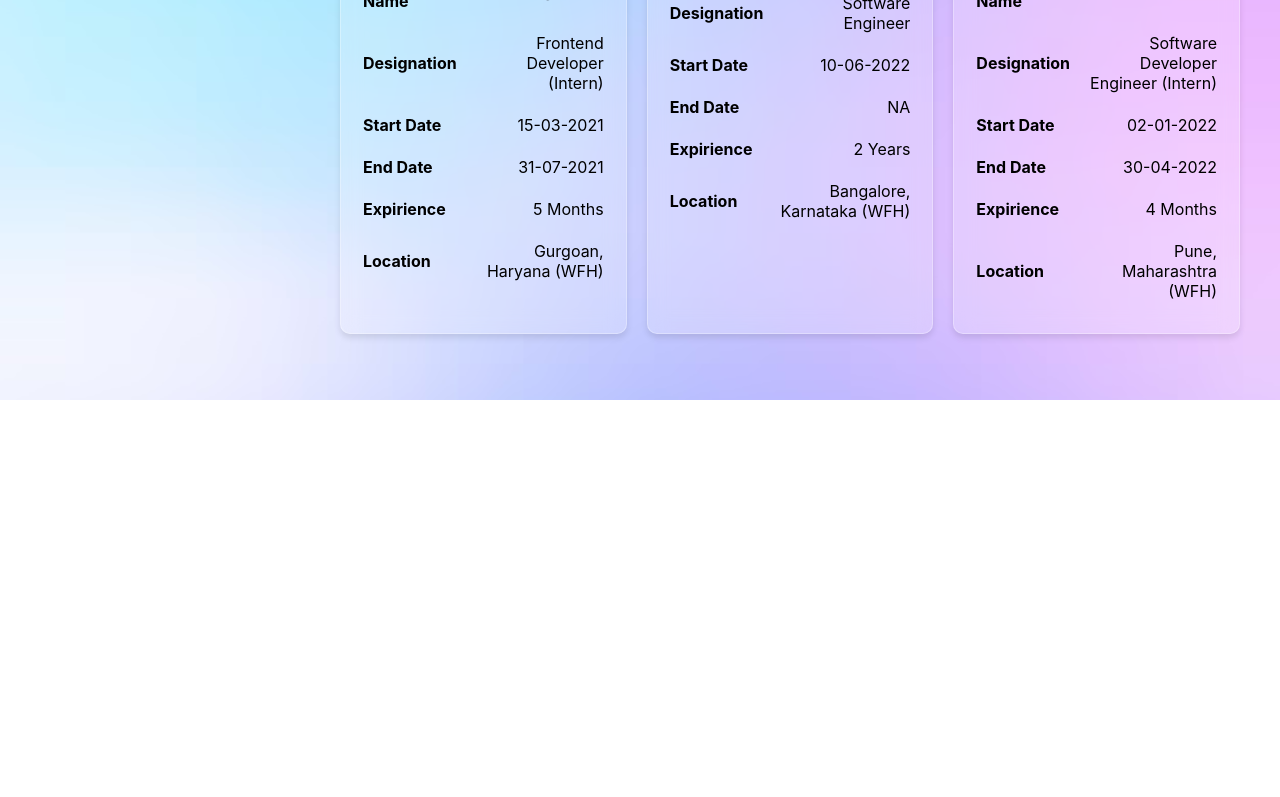
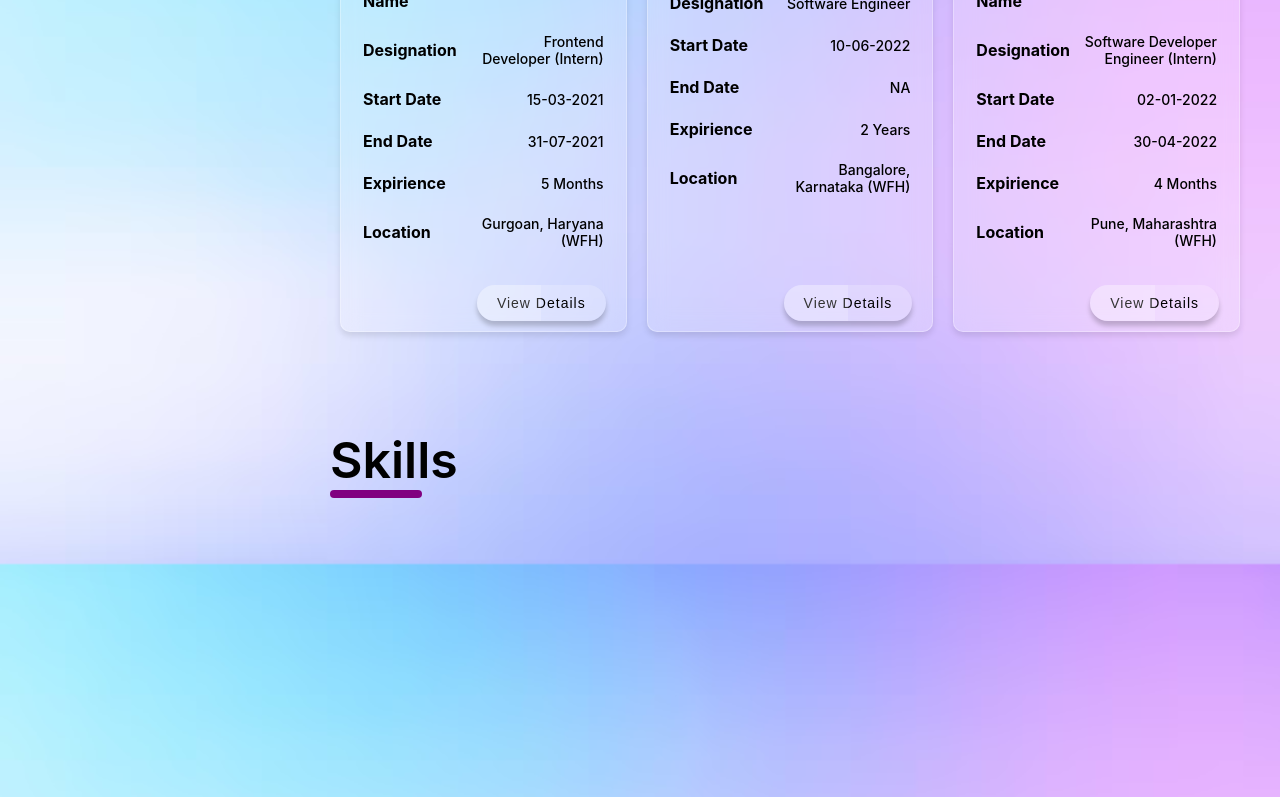
Before and after one commit to amit1884/MyPortfolio, a React (Create React App) app: page / in a window 1280 px wide. Shown: the part 2000-2797 px from the top of the page. Before the commit the page ends 2400 px from the top, so only its background shows below. Built offline with nearby package versions, Linux system fonts and the light colour scheme.

Commit message:
basic layout done

```diff
--- a/src/App.js
+++ b/src/App.js
@@ -6,6 +6,8 @@ import { useEffect } from "react";
 import Aos from "aos";
 import "aos/dist/aos.css";
 import WorkExpirience from "./sections/WorkExpirience/WorkExpirience";
+import Projects from "./sections/Projects/Projects";
+import Skills from "./sections/Skills/Skills";
 function App() {
   Aos.init();
   return (
@@ -15,6 +17,8 @@ function App() {
         <Home />
         <About />
         <WorkExpirience />
+        <Skills/>
+        <Projects/>
       </div>
     </div>
   );
--- /dev/null
+++ b/src/components/Button/GlassButton.js
@@ -0,0 +1,15 @@
+import React from "react";
+import './button.scss'
+function GlassButton({ text, onClick }) {
+  return (
+    <button onClick={onClick && onClick} className="glass-btn">
+      <span></span>
+      <span></span>
+      <span></span>
+      <span></span>
+      {text}
+    </button>
+  );
+}
+
+export default GlassButton;
--- /dev/null
+++ b/src/components/Button/button.scss
@@ -0,0 +1,101 @@
+.glass-btn {
+  position: relative;
+  padding: 10px 20px;
+  text-decoration: none;
+  color: #000;
+  font-size: 14px;
+  overflow: hidden;
+  border:none;
+  outline:none;
+  background: rgba(255, 255, 255, 0.2);
+  box-shadow: 0 5px 5px rgba(0, 0, 0, 0.2);
+  border-radius: 20px;
+  letter-spacing: 1px;
+  cursor: pointer;
+  &:before {
+    content: "";
+    position: absolute;
+    top: 0;
+    left: 0;
+    width: 50%;
+    height: 100%;
+    background: rgba(255, 255, 255, 0.2);
+  }
+  &:after {
+    content: "";
+    position: absolute;
+    top: 0;
+    left: -100%;
+    width: 100%;
+    height: 100%;
+    background: linear-gradient(
+      90deg,
+      transparent,
+      rgba(255, 255, 255, 0.4),
+      transparent
+    );
+    transition: 0.5s;
+    transition-delay: 0.5s;
+  }
+  &:hover:after {
+    left: 100%;
+  }
+  span {
+    position: absolute;
+    display: block;
+    transition: 0.5s ease;
+    &:nth-child(1) {
+      top: 0;
+      left: 0;
+      width: 0;
+      height: 1px;
+      background: #fff;
+    }
+  }
+}
+
+.glass-btn:hover span:nth-child(1) {
+  width: 100%;
+  height: 1px;
+  transform: translateX(100%);
+}
+
+.glass-btn span:nth-child(2) {
+  top: 0;
+  left: 0;
+  width: 1px;
+  height: 0;
+  background: #fff;
+}
+
+.glass-btn:hover span:nth-child(2) {
+  height: 100%;
+  transform: translateY(100%);
+}
+
+.glass-btn span:nth-child(3) {
+  bottom: 0;
+  right: 0;
+  width: 0;
+  height: 1px;
+  background: #fff;
+}
+
+.glass-btn:hover span:nth-child(3) {
+  width: 100%;
+  height: 1px;
+  transform: translateX(-100%);
+}
+
+.glass-btn span:nth-child(4) {
+  bottom: 0;
+  right: 0;
+  width: 1px;
+  height: 0;
+  background: #fff;
+}
+
+.glass-btn:hover span:nth-child(4) {
+  height: 100%;
+  transform: translateY(-100%);
+}
--- a/src/components/Navbar/navbar.scss
+++ b/src/components/Navbar/navbar.scss
@@ -6,6 +6,7 @@
     background-color: #000;
     color:#fff;
     height: 100vh;
+    z-index:999;
 }
 .nav-header{
     display: flex;
--- /dev/null
+++ b/src/sections/Projects/Projects.js
@@ -0,0 +1,15 @@
+import React from "react";
+import { Element } from "react-scroll";
+import SectionHeading from "../../components/SectionHeading/SectionHeading";
+import './projects.scss'
+function Projects() {
+  return (
+    <Element name="projects" className="section">
+      <div className="project-section">
+        <SectionHeading text="Projects" />
+      </div>
+    </Element>
+  );
+}
+
+export default Projects;
--- /dev/null
+++ b/src/sections/Projects/projects.scss
@@ -0,0 +1,3 @@
+.project-section{
+    padding:30px;
+}
--- /dev/null
+++ b/src/sections/Skills/Skills.js
@@ -0,0 +1,15 @@
+import React from 'react'
+import { Element } from 'react-scroll'
+import SectionHeading from '../../components/SectionHeading/SectionHeading'
+import './skills.scss'
+function Skills() {
+  return (
+    <Element name="skills" className="section">
+      <div className="skills-section">
+        <SectionHeading text="Skills" />
+      </div>
+    </Element>
+  )
+}
+
+export default Skills
--- /dev/null
+++ b/src/sections/Skills/skills.scss
@@ -0,0 +1,3 @@
+.skills-section{
+    padding:30px;
+}
--- a/src/sections/WorkExpirience/WorkExpirience.js
+++ b/src/sections/WorkExpirience/WorkExpirience.js
@@ -6,6 +6,7 @@ import GlassCard from "../../components/GlassCard/GlassCard";
 import WorkDetails from "./WorkDetails";
 import { workExpirienceData } from "../../constants";
 import { FaStar } from "react-icons/fa";
+import GlassButton from "../../components/Button/GlassButton";
 function WorkExpirience() {
   return (
     <Element name="work-expirience" className="section">
@@ -22,18 +23,16 @@ function WorkExpirience() {
                 aosData="fade-up"
                 key={item?.id}
               >
-                {item?.current && (
-                  <div class="corner-tag">
-                    <span>
-                      <FaStar />
-                    </span>
-                  </div>
-                )}
+                {item?.current && <div class="corner-tag"></div>}
                 <div className="expirience-card-header">
                   <img src={item.logo} alt="" />
                 </div>
                 <div className="expirience-card-body">
                   <WorkDetails data={item} />
+                </div>
+                <div className="empty"></div>
+                <div className="expirience-card-footer">
+                  <GlassButton text="View Details" />
                 </div>
               </GlassCard>
             );
--- a/src/sections/WorkExpirience/expirience.scss
+++ b/src/sections/WorkExpirience/expirience.scss
@@ -16,6 +16,29 @@
                 img{
                     width:100%;
                 }
+            }
+            .empty{
+                height:50px;
+            }
+            .expirience-card-footer{
+                position: absolute;
+                bottom:10px;
+                left:0;
+                display: flex;
+                justify-content: flex-end;
+                align-items: center;
+                width:100%;
+                padding-right:20px;
+                .details-btn{
+                    padding:10px 30px;
+                    border-radius: 20px;
+                    outline:none;
+                    border: none;
+                    cursor: pointer;
+                }
+            }
+            &:hover{
+                cursor: pointer;
             }
         }
         .old-expirience{
@@ -38,7 +61,6 @@
       text-align: center;
       line-height: 4;
       color: #fff;
-      z-index: 999;
       cursor: pointer;
       display: flex;
       justify-content: center;
@@ -57,5 +79,7 @@
     }
     td{
         text-align: right;
+        font-weight: 550;
+        font-size: 14px;
     }
 }
```
